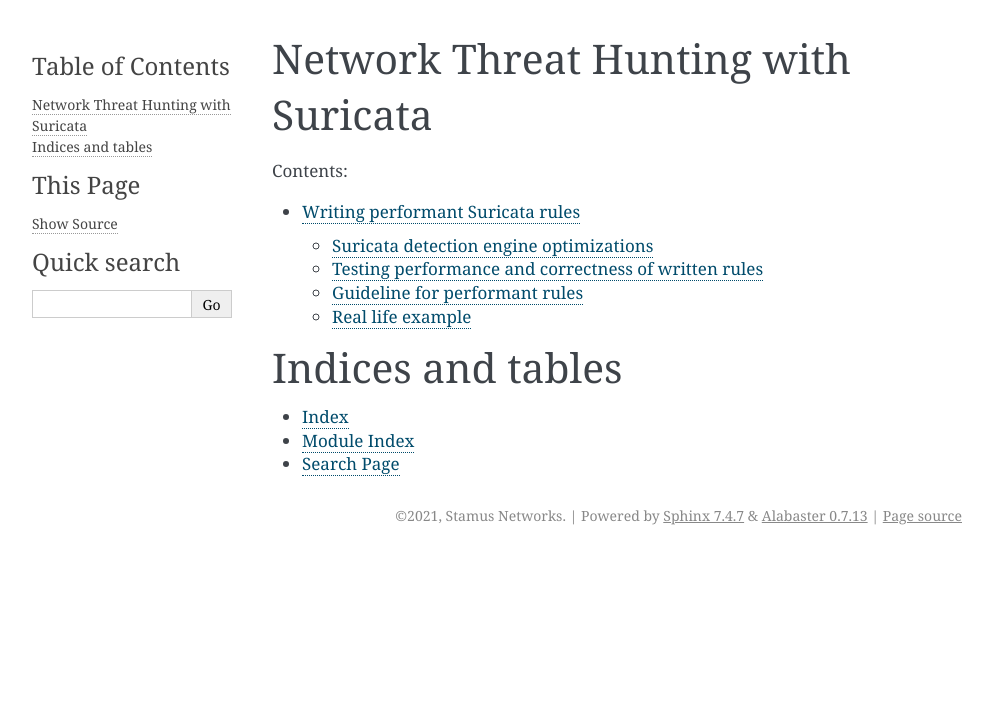
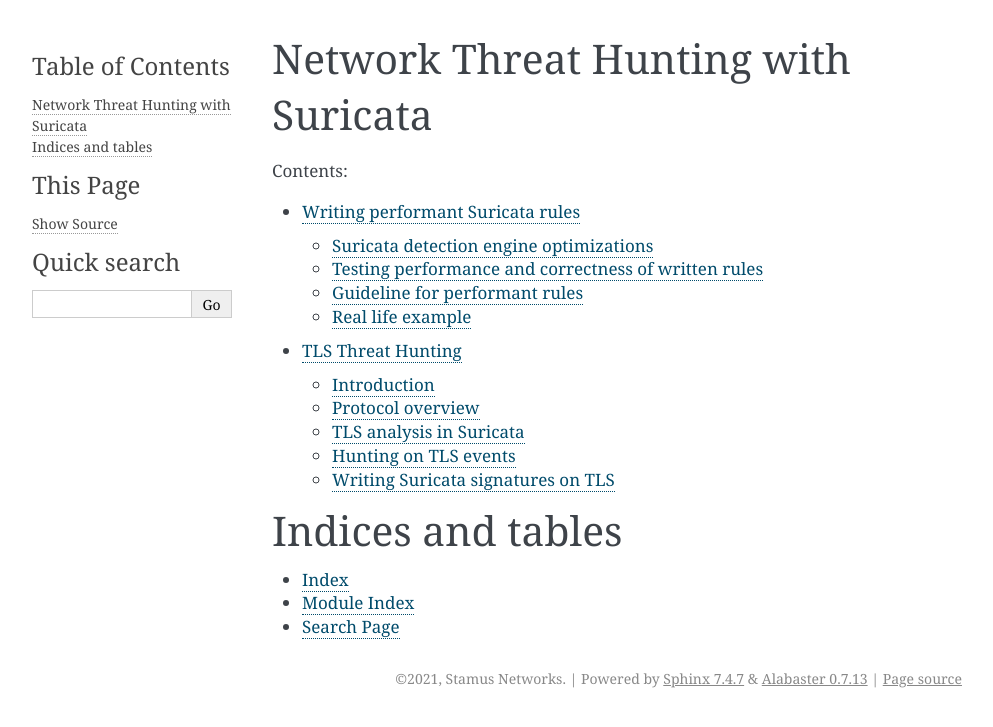
Before and after one commit to StamusNetworks/suricata-4-analysts, a Sphinx documentation site: the page built from source/index.rst, in a window 1280 px wide. Shown: the top 727 px of the page, without its empty margins (148-1141 px from the left). Built offline with Sphinx 7.4.7, drawn with Linux system fonts in a browser that asks for light colours; some of the changed lines change nothing that is shown.

Commit message:
tls: skeleton and some text

```diff
--- a/source/index.rst
+++ b/source/index.rst
@@ -11,6 +11,7 @@
    :caption: Contents:
 
    write-performant-rules
+   tls-threat-hunting
 
 Indices and tables
 ==================
--- /dev/null
+++ b/source/tls-threat-hunting.rst
@@ -0,0 +1,98 @@
+==================
+TLS Threat Hunting
+==================
+
+Introduction
+============
+
+The TLS protocol is everywhere. The Secure Socket Layer implementation initially
+developed for the Mozilla browser has evolved into one of the most prominent
+standard. It is used massively on HTTPS and all over the place to encrypt communication.
+Yes, encrypt, which for network security is equivalent to say hide all the juicy details.
+
+But there is still information that can be extracted or built and this can be used for threat
+hunting as well as for an IDS approach.
+
+Protocol overview
+=================
+
+In all version of TLS, the client is opening a connection to the server and sends an initial message.
+It contains the client capabilities in term of encryption. Using that the server then replies with
+potential agreement on encryption technique to use as well as its certificates. Client analyses this
+message and check that the server certificate is valid. If everything is fine, client sends
+its certificates and a seed needed to start the encrypted exchange. The server then initiate the encryption
+and the session switch to encryption.
+
+Before TLS 1.3, the X509 certificate is in clear text but in TLS 1.3, it is encrypted.
+
+In most implementation, there is a TCP connection and then a TLS handshake but in some cases
+the server offers a clear text and an encrypted service on the same port. In this case, a
+mechanism is needed on the clear text protocol to trigger the switch. In most implementation
+this is the ``STARTTLS`` message. Most common protocol using this are SMTP, IMAP and FTP.
+
+TLS analysis in Suricata
+========================
+
+TLS handshake analysis
+----------------------
+
+Suricata does not decrypt the traffic but realizes an analysis of the TLS handshake. By doing this it
+manages to extract information on the TLS characteristics as well as on the X509 certificates.
+This data are written in the ``tls`` event type and are also added to the ``alert`` when they are available.
+
+
+Extracted fields
+----------------
+
+Suricata extracts information about the TLS handshake and output this information in ``tls`` events.
+
+A typical event is the following
+
+.. code-block:: JSON
+
+  {
+    "timestamp": "2020-05-08T23:32:34.218590+0200",
+    "flow_id": 1737090126716212,
+    "pcap_cnt": 41441,
+    "event_type": "tls",
+    "src_ip": "10.0.0.128",
+    "src_port": 52046,
+    "dest_ip": "64.233.179.94",
+    "dest_port": 443,
+    "proto": "TCP",
+    "tls": {
+      "subject": "C=US, ST=California, L=Mountain View, O=Google LLC, CN=*.gstatic.com",
+      "issuerdn": "C=US, O=Google Trust Services, CN=GTS CA 1O1",
+      "serial": "74:E6:32:EA:F9:C6:35:C2:02:00:00:00:00:63:98:DD",
+      "fingerprint": "f5:af:1c:45:74:1b:2e:f2:5a:85:d1:49:be:dc:97:0d:2e:0c:97:a2",
+      "sni": "www.gstatic.com",
+      "version": "TLS 1.2",
+      "notbefore": "2020-04-15T20:24:10",
+      "notafter": "2020-07-08T20:24:10"
+    }
+  }
+
+
+Among the interesting fields, we have the ``tls.sni`` that stands for TLS Server Name Indication and is
+in fact the host name requested by the client. This is sent by client in the first message to allow the server to choose which certificate to send in his answer. This way the server can honor multiple services on the same port.
+For example, in this case, we have the ``tls.subject`` equals to ``"C=US, ST=California, L=Mountain View, O=Google LLC, CN=*.gstatic.com"``
+which means that the certificate can serve any site that matches ``*.gstatic.com``.
+
+TLS JA3
+-------
+
+
+TLS JA3s
+--------
+
+Hunting on TLS events
+=====================
+
+Self signed certificate
+-----------------------
+
+Unsecure protocol
+-----------------
+
+Writing Suricata signatures on TLS
+==================================
```
